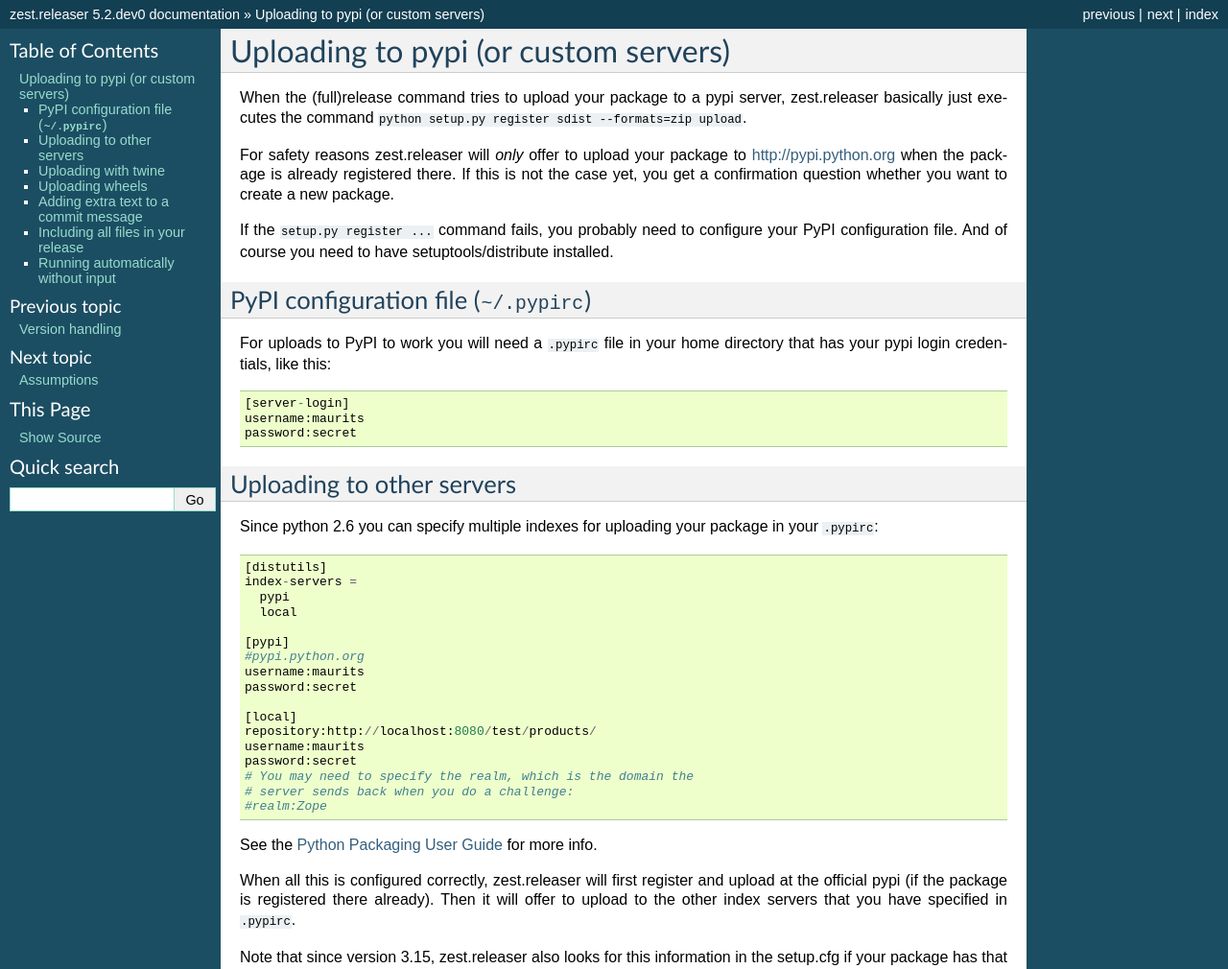
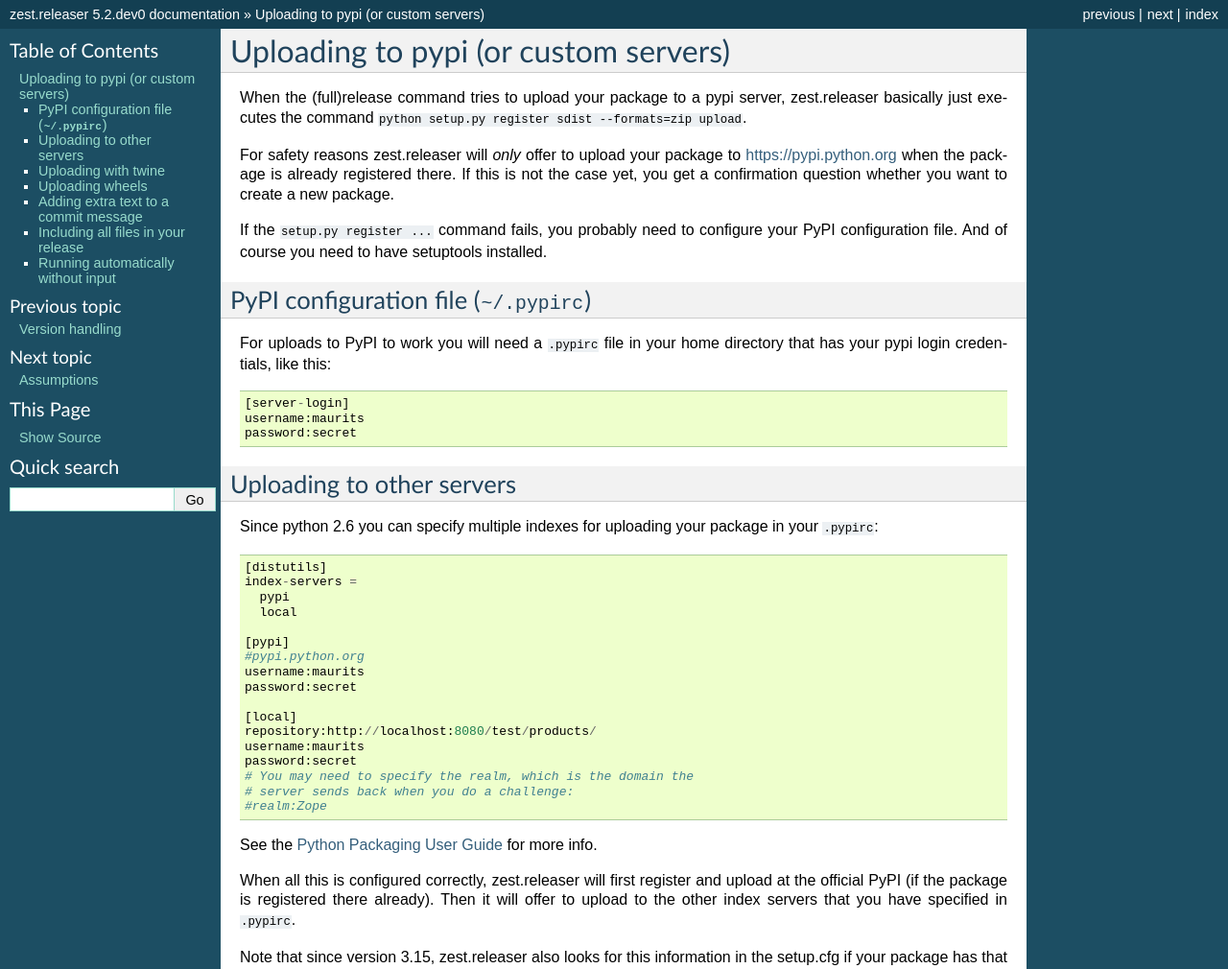
Before and after one commit to zestsoftware/zest.releaser, a Sphinx documentation site: the page built from doc/source/uploading.rst, in a window 1280 px wide and 1400 px high. Shown: the top 1010 px of the window at 96% size. Built offline with Sphinx 7.4.7, drawn with Linux system fonts in a browser that asks for light colours.

Commit message:
Garden uploading.rst.
https for PyPI, do not mention distribute, yes instead of true as option value.

```diff
--- a/doc/source/uploading.rst
+++ b/doc/source/uploading.rst
@@ -6,13 +6,13 @@
 sdist --formats=zip upload``.
 
 For safety reasons zest.releaser will *only* offer to upload your package to
-http://pypi.python.org when the package is already registered there.  If this
+https://pypi.python.org when the package is already registered there.  If this
 is not the case yet, you get a confirmation question whether you want to
 create a new package.
 
 If the ``setup.py register ...`` command fails, you probably need to configure
 your PyPI configuration file. And of course you need to have
-setuptools/distribute installed.
+setuptools installed.
 
 
 PyPI configuration file (``~/.pypirc``)
@@ -55,7 +55,7 @@
 .. _`Python Packaging User Guide`: https://packaging.python.org/en/latest/distributing.html#uploading-your-project-to-pypi for more info.
 
 When all this is configured correctly, zest.releaser will first register and
-upload at the official pypi (if the package is registered there already).
+upload at the official PyPI (if the package is registered there already).
 Then it will offer to upload to the other index servers that you have
 specified in ``.pypirc``.
 
```
Also changed, not shown: other parts of doc/source/uploading.rst (+2 -2 lines).
